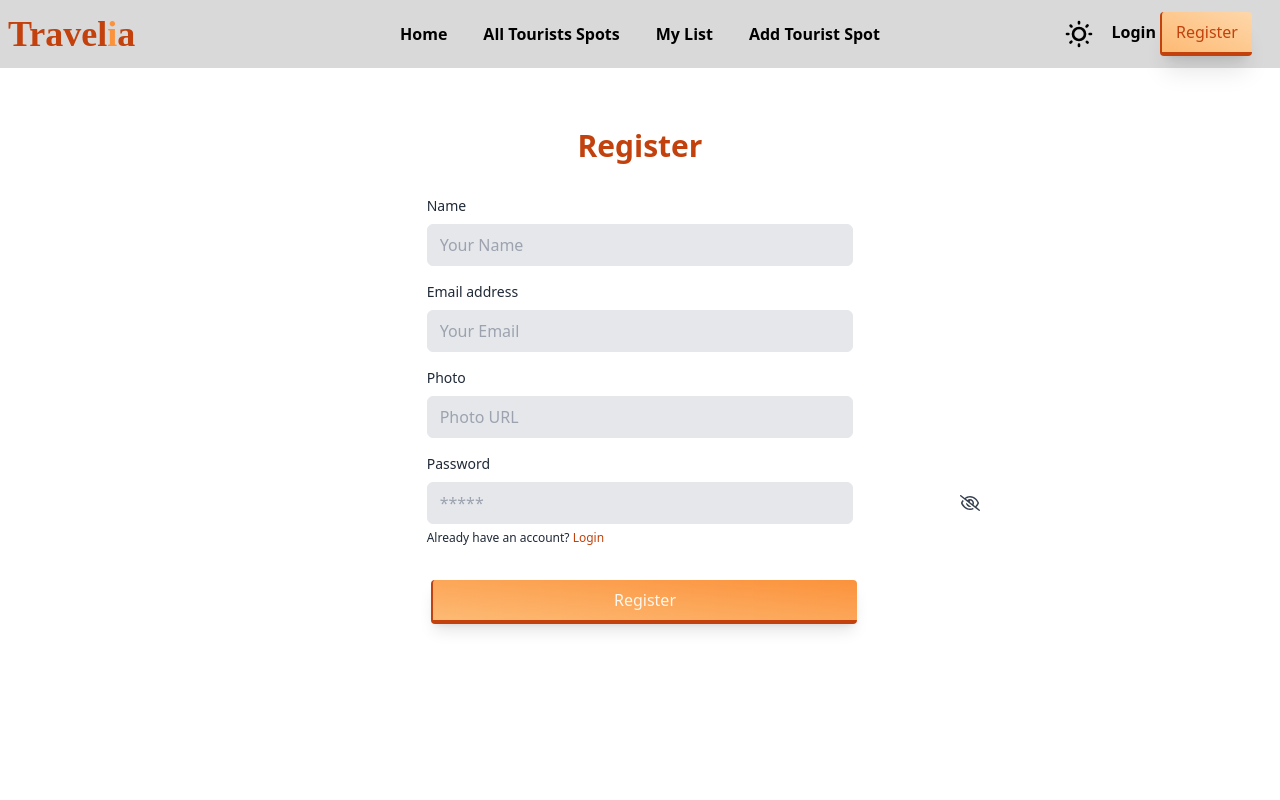
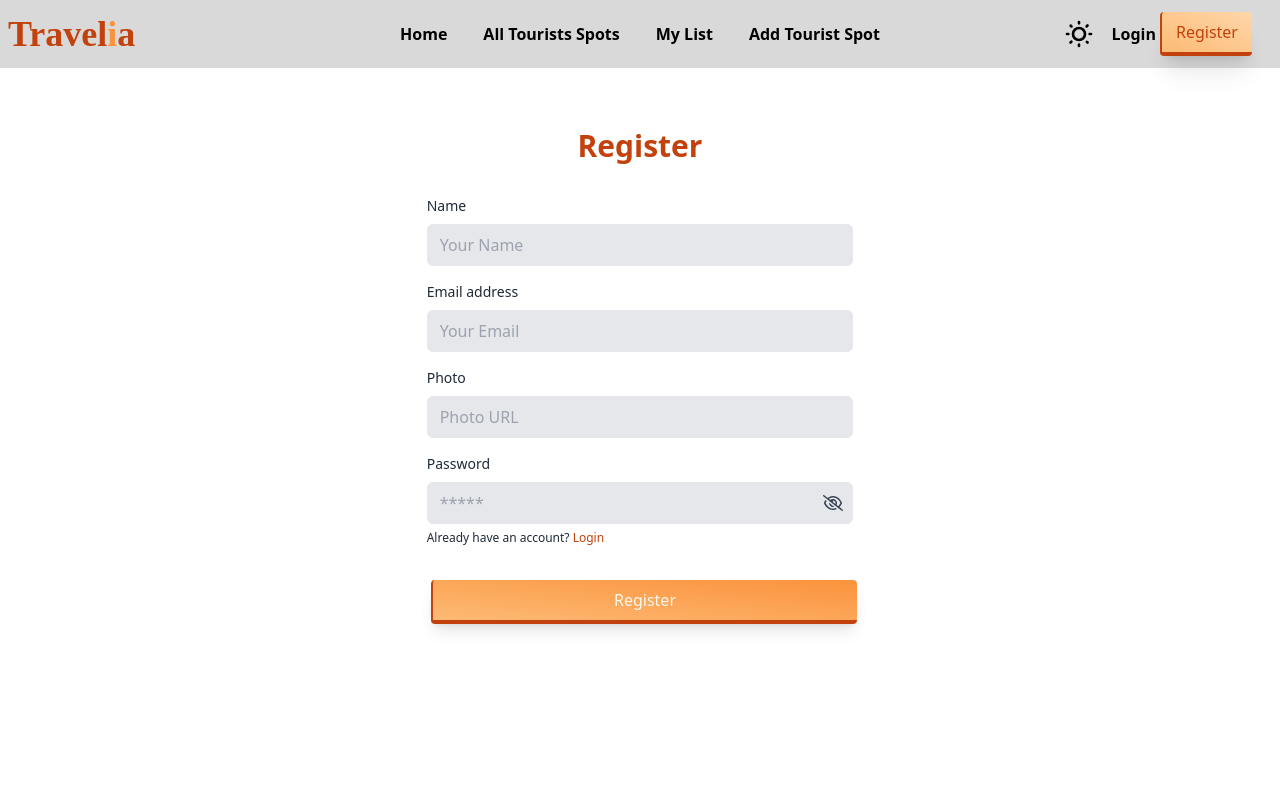
Before and after one commit to jonayeds/Travelia-Client, a React (Vite) app: page /register in a window 1280 px wide. Shown: the top 800 px of the page. Built offline with nearby package versions, Linux system fonts and the light colour scheme; no server answers; a web font is replaced by a local one.

Commit message:
added  show password

```diff
--- a/src/components/Nav.jsx
+++ b/src/components/Nav.jsx
@@ -27,6 +27,10 @@ const Nav = () => {
         <NavLink className={({isActive})=> isActive? 'text-orange-600 hover:scale-125 duration-200 ': 'hover:scale-125 duration-200'}  to={'/allSpots'}><li><a>All Tourists Spots</a></li></NavLink>
         <NavLink className={({isActive})=> isActive? 'text-orange-600 hover:scale-125 duration-200 ': 'hover:scale-125 duration-200'} to={'/myList'}><li><a>My List</a></li></NavLink>
         <NavLink className={({isActive})=> isActive? 'text-orange-600 hover:scale-125 duration-200 ': 'hover:scale-125 duration-200'} to={'/addSpot'}><li><a>Add Tourist Spot</a></li></NavLink>
+        {user? <Link onClick={handleLogOut} className="rounded  md:hidden relative  group items-center justify-center px-3.5 py-2 m-1 cursor-pointer border-b-4 border-l-2  active:shadow-none shadow-xl  bg-gradient-to-tr from-orange-300 to-orange-200  border-orange-700  text-orange-700 overflow-hidden">
+        <span className="absolute w-0 h-0 transition-all duration-300 ease-out bg-white rounded-full  group-hover:w-full group-hover:h-full opacity-30"></span>
+        <span className="relative">Log Out</span>
+        </Link>:  <Link to={'/login'} className="font-semibold hover:text-orange-500 duration-300 md:hidden">Login</Link>}
 
     </>
     const [theme, setTheme] = useState('light')
@@ -92,12 +96,12 @@ const Nav = () => {
 <img src={user.photoURL} alt="" className="w-12 h-12 rounded-full border-green-500 border-[3px] border-solid" />
 </a>
 
-          <Link onClick={handleLogOut} className="rounded relative inline-flex group items-center justify-center px-3.5 py-2 m-1 cursor-pointer border-b-4 border-l-2  active:shadow-none shadow-xl  bg-gradient-to-tr from-orange-300 to-orange-200  border-orange-700  text-orange-700 overflow-hidden">
+          <Link onClick={handleLogOut} className="rounded hidden md:flex relative  group items-center justify-center px-3.5 py-2 m-1 cursor-pointer border-b-4 border-l-2  active:shadow-none shadow-xl  bg-gradient-to-tr from-orange-300 to-orange-200  border-orange-700  text-orange-700 overflow-hidden">
         <span className="absolute w-0 h-0 transition-all duration-300 ease-out bg-white rounded-full group-hover:w-32 group-hover:h-32 opacity-30"></span>
         <span className="relative">Log Out</span>
         </Link>
-        </div> : <div>
-            <Link to={'/login'} className="font-semibold hover:text-orange-500 duration-300">Login</Link>
+        </div> : <div className="flex items-center">
+            <Link to={'/login'} className="font-semibold hover:text-orange-500 duration-300 hidden md:flex ">Login</Link>
         <Link to={'/register'} className="rounded relative inline-flex group items-center justify-center px-3.5 py-2 m-1 cursor-pointer border-b-4 border-l-2  active:shadow-none shadow-xl  bg-gradient-to-tr from-orange-300 to-orange-200  border-orange-700  text-orange-700 overflow-hidden">
 <span className="absolute w-0 h-0 transition-all duration-300 ease-out bg-white rounded-full group-hover:w-32 group-hover:h-32 opacity-30"></span>
 <span className="relative">Register</span>
--- a/src/pages/Layout.jsx
+++ b/src/pages/Layout.jsx
@@ -7,7 +7,7 @@ const Layout = () => {
     return (
         <div>
            <div className="h-[68px] lg:h-0">
-           <div className="backdrop-blur-2xl bg-black lg:bg-opacity-15 bg-opacity-50 fixed  h-[68px]   z-50 w-full">
+           <div className="backdrop-blur-2xl bg-black lg:bg-opacity-15 bg-opacity-50 fixed     z-50 w-full">
             <Nav></Nav>
             </div>
            </div>
--- a/src/pages/Login.jsx
+++ b/src/pages/Login.jsx
@@ -4,9 +4,16 @@ import { FaFacebookF } from "react-icons/fa";
 import { FaGithub } from "react-icons/fa";
 import useAuth from "../customHooks/useAuth";
 import Swal from "sweetalert2";
+import { FaEye } from "react-icons/fa";
+import { FaRegEyeSlash } from "react-icons/fa6";
+import { useState } from "react";
 const Login = () => {
 	const {passwordLogin, googleLogin, githubLogin } = useAuth()
 	const navigate = useNavigate()
+	const [show, setShow] = useState(false)
+	const handleShow = ()=>{
+		setShow(!show)
+	}
 	// password Login
 	const handlePasswordLogin = (e)=>{
 		e.preventDefault()
@@ -100,7 +107,14 @@ const Login = () => {
 					<label htmlFor="password" className="text-sm">Password</label>
 					<a rel="noopener noreferrer" href="#" className="text-xs hover:underline ">Forgot password?</a>
 				</div>
+				<div className="flex items-center">
 				<input type="password" name="password" id="password" placeholder="*****" className="w-full px-3 py-2 border rounded-md  outline-none  text-gray-600 bg-gray-200  " />
+				<div onClick={handleShow} className="text-xl relative right-[30px] text-gray-700 w-0">
+					{
+						show? <FaEye />: <FaRegEyeSlash />
+					}
+				</div>
+				</div>
 			</div>
 		</div>
 		<button type="submit" className="rounded w-full overflow-hidden relative inline-flex group items-center justify-center px-3.5 py-2 m-1 cursor-pointer border-b-4 border-l-2 active:border-orange-600 active:shadow-none shadow-lg bg-gradient-to-tr from-orange-300 to-orange-400 border-orange-700 text-orange-50 hover:text-orange-700 duration-500">
--- a/src/pages/Register.jsx
+++ b/src/pages/Register.jsx
@@ -61,7 +61,7 @@ const Register = () => {
 
 	}
     return (
-        <div className="w-1/3 mx-auto pt-32">
+        <div className="w-1/2 lg:w-1/3 mx-auto pt-32">
             <form onSubmit={handleRegister} className="space-y-8">
                 <div>
                     <h1 className="text-center text-3xl text-orange-700 font-semibold">Register</h1>
@@ -73,7 +73,7 @@ const Register = () => {
 			</div>
 			<div className="space-y-2">
 				<label htmlFor="email" className="block text-sm">Email address</label>
-				<input type="email" name="email" id="email" placeholder="Your Email" className="w-full px-3 py-2 border rounded-md  outline-none  text-gray-600 bg-gray-200  " />
+				<input required type="email" name="email" id="email" placeholder="Your Email" className="w-full px-3 py-2 border rounded-md  outline-none  text-gray-600 bg-gray-200  " />
 			</div>
 			<div className="space-y-2">
 				<label htmlFor="photo" className="block text-sm">Photo</label>
@@ -85,7 +85,7 @@ const Register = () => {
 				</div>
 				<div className="flex items-center">
 				<input type={show?'text': 'password'} name="password" id="password" placeholder="*****" className="w-full px-3 py-2 border rounded-md  outline-none  text-gray-600 bg-gray-200  " />
-				<div onClick={handleShow} className="text-xl absolute right-[300px] text-gray-700">
+				<div onClick={handleShow} className="text-xl relative right-[30px] text-gray-700 w-0">
 					{
 						show? <FaEye />: <FaRegEyeSlash />
 					}
```
